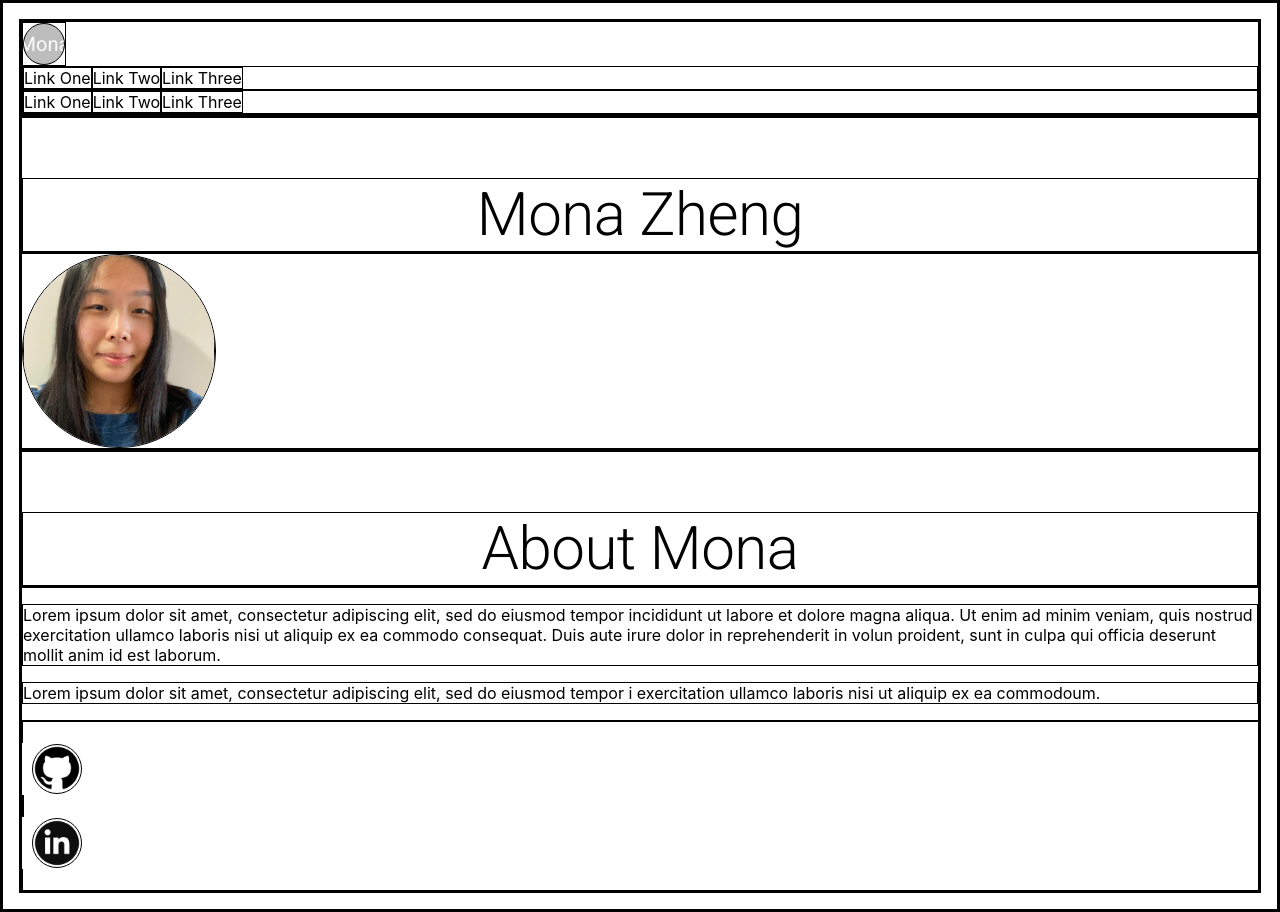
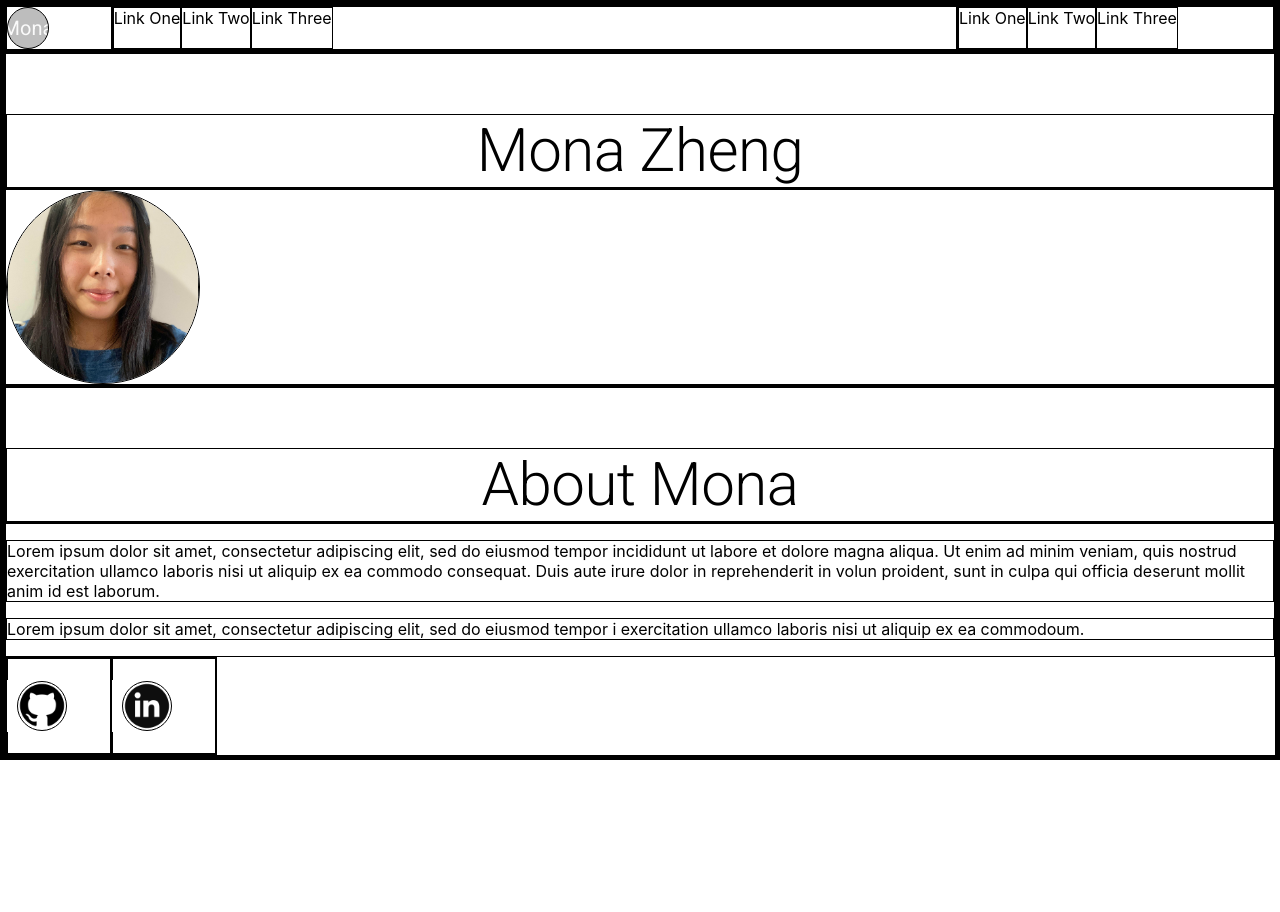
Before and after one commit to catmemberMona/portfolio, a React (Create React App) app: page / in a window 1280 px wide. After the commit the page ends 800 px from the top, so only its background shows below. Built offline with nearby package versions, Linux system fonts and the light colour scheme.

Commit message:
changed nav and links to display horizonally in a row

```diff
--- a/src/App.js
+++ b/src/App.js
@@ -11,19 +11,24 @@ function App() {
     <div className={classes.root}>
       {/* Navigation Section  */}
       <div>
-        <Grid container>
+        <Grid
+          container
+          xs={12}
+          direction='row'
+          // alignItems='center'
+        >
           {/* ICON of me */}
-          <Grid item>
+          <Grid item xs={2} lg={1}>
             <Avatar>Mona</Avatar>
           </Grid>
           {/* List of project links  */}
-          <Grid container>
+          <Grid container item xs={8} lg={8}>
             <Grid item>Link One</Grid>
             <Grid item>Link Two</Grid>
             <Grid item>Link Three</Grid>
           </Grid>
           {/* List of external links, linkedin etc  */}
-          <Grid container>
+          <Grid container item xs={2} lg={3}>
             <Grid item>Link One</Grid>
             <Grid item>Link Two</Grid>
             <Grid item>Link Three</Grid>
@@ -72,16 +77,28 @@ function App() {
           </p>
         </Box>
         {/* External Links  */}
-        <Box>
-          <a target='github' href='https://github.com/catmemberMona'>
+        <Grid container xs={4} lg={2} className={classes.externalLinks}>
+          <Grid item className={classes.avatarLink}>
+            <a
+              target='_blank'
+              rel='noreferrer'
+              href='https://github.com/catmemberMona'
+            >
               <Avatar alt='github' src={github} className={classes.small} />
             </a>
-          <a target='linkedin' href='https://www.linkedin.com/in/mona-a-zheng/'>
+          </Grid>
+          <Grid item className={classes.avatarLink}>
+            <a
+              target='_blank'
+              rel='noreferrer'
+              href='https://www.linkedin.com/in/mona-a-zheng/'
+            >
               <Avatar alt='linkedin' src={linkedin} className={classes.small}>
                 L
               </Avatar>
             </a>
-        </Box>
+          </Grid>
+        </Grid>
       </div>
     </div>
   );
@@ -90,12 +107,21 @@ function App() {
 const useStyles = makeStyles((theme) => ({
   root: {
     flexGrow: 1,
-    margin: '1em',
+    // margin: '1em',
   },
   aboutMe: {
     // backgroundColor: 'rgba(255, 209, 0, 1)',
     // border: '.2px solid rgba(255, 200, 0, .6)',
     // padding: '.5em'
+  },
+  externalLinks: {
+    display: "flex",
+    flexDirection: 'row',
+    flex: 1,
+    alignItems: 'center',
+  },
+  avatarLink: {
+    flex: 1,
   },
   topSpacing: {
     marginTop: '1em',
```
Lines whose indentation alone changed are shown as unchanged.
